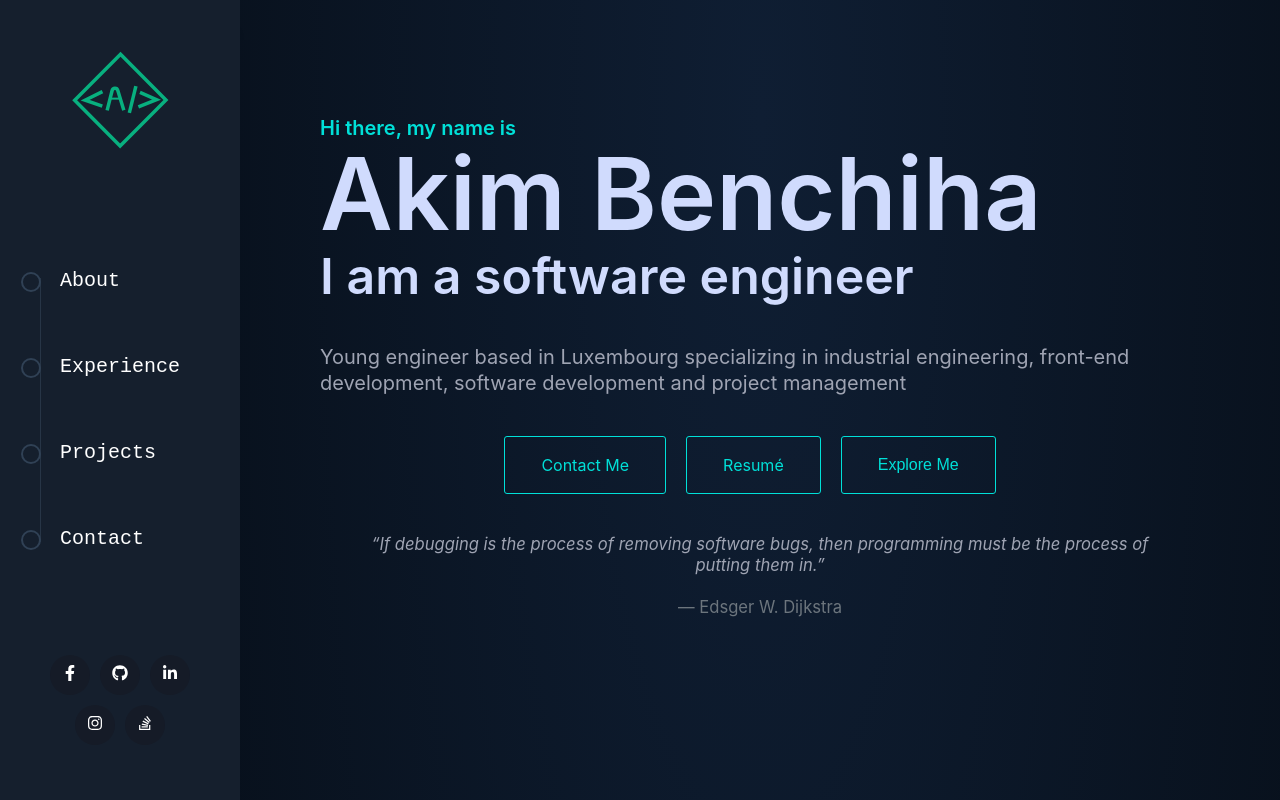
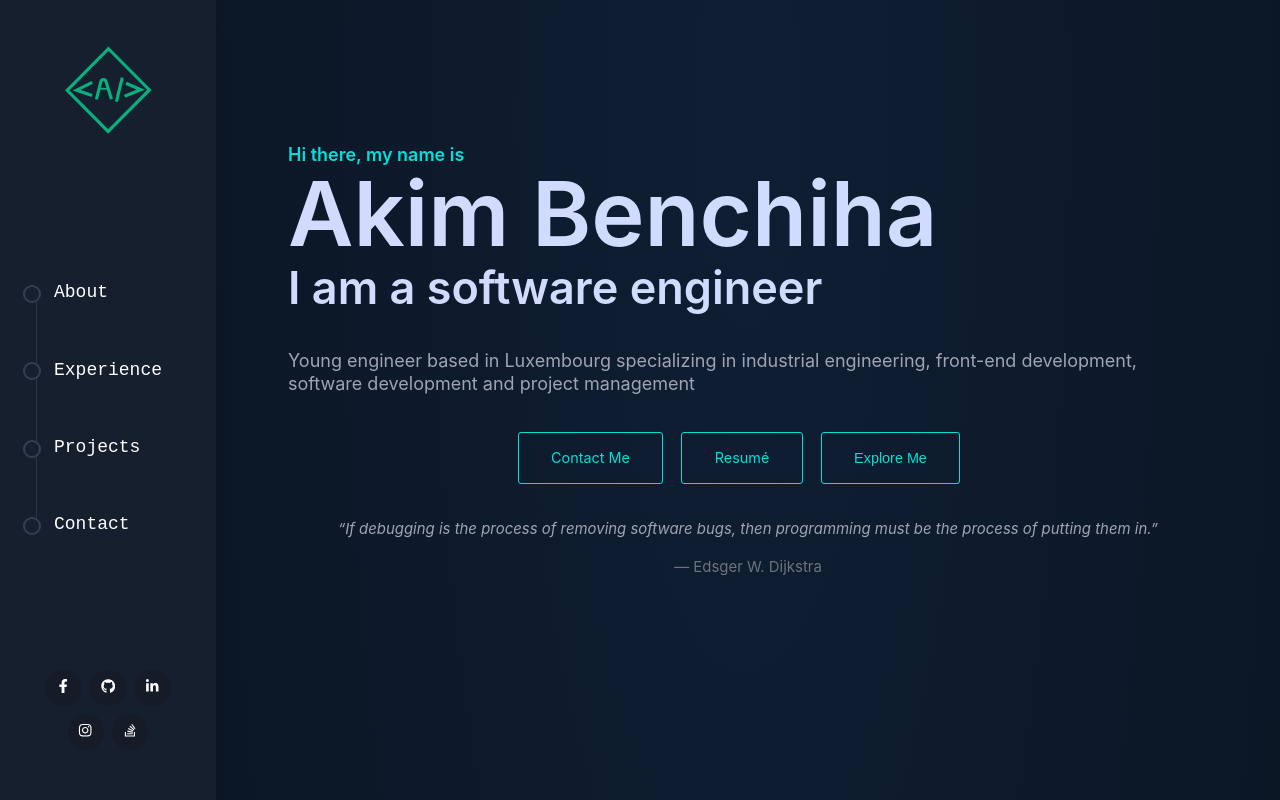
Before and after one commit to Mousticke/portfolio-new, a React (Create React App) app: page / in a window 1280 px wide. Shown: the top 800 px of the page. Built offline with nearby package versions, Linux system fonts and the light colour scheme.

Commit message:
(feature): Add footer component

```diff
--- a/src/App.jsx
+++ b/src/App.jsx
@@ -3,7 +3,7 @@ import styled, { ThemeProvider } from 'styled-components'
 import Helmet from 'react-helmet'
 import { themeDark, themeLight, GlobalStyle, sizes, transitionSection } from '@styles'
 import { SEO, Main, Modal } from '@components'
-import { Navbar, Landing, About, Project, Experience, Contact } from '@domains'
+import { Navbar, Landing, About, Project, Experience, Contact, FooterContainer } from '@domains'
 import { throttle, sr } from '@utils'
 import scrollConfig from '@config/scrollReveal'
 import { ModalProvider } from '@context/modalContext'
@@ -20,7 +20,13 @@ const Wrapper = styled.div`
 `
 const Footer = styled.footer`
   grid-area: footer;
-  flex: 0 0 100%;
+  display: flex;
+  align-items: center;
+  flex-direction: column;
+  height: auto;
+  min-height: 5rem;
+  padding: 1rem;
+  text-align: center;
 `
 
 const Section = styled.section`
@@ -153,7 +159,9 @@ function App() {
               </Section>
             </Main>
 
-            <Footer id='footer'>Hi there.</Footer>
+            <Footer id='footer'>
+              <FooterContainer />
+            </Footer>
           </Wrapper>
         </Container>
       </ModalProvider>
--- a/src/domains/Contact/Contact.jsx
+++ b/src/domains/Contact/Contact.jsx
@@ -32,9 +32,9 @@ function Contact() {
 
       <CSSTransition in={isMounted} classNames='fadeup' timeout={1000} unmountOnExit>
         <p>
-          I am not looking for any new jobs. Nevertheless, you can always contact me via e-mail. My inbox is always open
-          and I am ready for any collaboration or projects. Whether you contact me for an issue, question, comment or
-          just for a greeting, I will try my best to answer you, should the e-mail is not a spam.
+          I am not looking for any new opportunities. Nevertheless, you can always contact me via e-mail. My inbox is
+          always open and I am ready for any collaboration or projects. Whether you contact me for an issue, question,
+          comment or just for a greeting, I will try my best to answer you, should the e-mail is not a spam.
         </p>
       </CSSTransition>
 
--- /dev/null
+++ b/src/domains/Footer/FooterContainer.jsx
@@ -0,0 +1,43 @@
+import React from 'react'
+import styled from 'styled-components'
+import { transitionAll, fonts } from '@styles'
+
+const StyledFooterContainer = styled.div`
+  display: flex;
+  flex-direction: column;
+  line-height: 1;
+  color: ${(props) => props.theme.colors.text.default};
+  font-family: ${fonts.style.footer};
+`
+
+const StyledTextLink = styled.a`
+  font-size: 0.8rem;
+  color: ${(props) => props.theme.colors.link.default};
+  text-decoration: none;
+  text-decoration-skip-ink: auto;
+  cursor: pointer;
+  transition: ${transitionAll};
+
+  &:hover {
+    color: ${(props) => props.theme.colors.link.hover};
+  }
+`
+
+function FooterContainer() {
+  return (
+    <StyledFooterContainer>
+      <StyledTextLink
+        aria-label='Lien github du Portfolio'
+        href='https://github.com/Mousticke/portfolio-new'
+        target='_blank'
+        rel='noreferrer noopener'
+      >
+        <p>Portfolio v1</p>
+        <p>Designed and built by Akim Benchiha</p>
+        <p>React ~ Styled Component</p>
+      </StyledTextLink>
+    </StyledFooterContainer>
+  )
+}
+
+export default FooterContainer
--- a/src/domains/Navbar/NavLinks.jsx
+++ b/src/domains/Navbar/NavLinks.jsx
@@ -68,7 +68,7 @@ const Border = styled.div`
 const Circle = styled.span`
   display: block;
   position: absolute;
-  left: -1.965em;
+  left: -1.73em;
   top: 1.2em;
   border: solid 2px #304155; /*#304155 35e8c6*/
   border-radius: 50%;
--- a/src/domains/index.jsx
+++ b/src/domains/index.jsx
@@ -4,3 +4,4 @@ export { default as About } from './About/About'
 export { default as Experience } from './Experience/Experience'
 export { default as Project } from './Project/Project'
 export { default as Contact } from './Contact/Contact'
+export { default as FooterContainer } from './Footer/FooterContainer'
--- a/src/styles/font.js
+++ b/src/styles/font.js
@@ -4,13 +4,14 @@ const fonts = {
       'Calibre Inconsolata, -apple-system, BlinkMacSystemFont, Segoe UI, Roboto, Helvetica Neue, Arial, Noto Sans, sans-serif, Apple Color Emoji, Segoe UI Emoji, Segoe UI Symbol, Noto Color Emoji',
     monospace: 'SFMono-Regular, Menlo, Monaco, Liberation Mono, Courier New, monospace',
     default: 'Poppins, sans-serif',
+    footer: '"SF Mono","Fira Code","Fira Mono","Roboto Mono",monospace',
     navbar: 'Calibre Inconsolata, monospace',
   },
   size: {
-    root_giant: '20px',
-    root_bigDesktop: '18px',
-    root: '16px',
-    root_small: '14px',
+    root_giant: '18px',
+    root_bigDesktop: '16px',
+    root: '14px',
+    root_small: '12px',
     default: '1rem',
     xs: '0.8rem',
     sm: '0.9rem',
--- a/src/styles/theme.js
+++ b/src/styles/theme.js
@@ -15,7 +15,9 @@ export const themeLight = {
     background: {
       default: '#08121F',
       // section_default: '#0C192A',
-      landing: 'radial-gradient(97.14% 97.14% at 50% 2.86%, #0F1E33 0%, #03070C 98.8%)',
+      // radial-gradient(97.14% 97.14% at 50% 2.86%,#0F1E33 0%,#09111b 98.8%);
+      // radial-gradient(97.14% 97.14% at 50% 2.86%, #0F1E33 0%, #03070C 98.8%)
+      landing: 'radial-gradient(97.14% 97.14% at 50% 2.86%,#0F1E33 0%,#09111b 98.8%)',
     },
     navbar: {
       inner: '#151F2D',
@@ -80,7 +82,7 @@ export const themeDark = {
     background: {
       default: '#08121F',
       // section_default: '#0C192A',
-      landing: 'radial-gradient(97.14% 97.14% at 50% 2.86%, #0F1E33 0%, #03070C 98.8%)',
+      landing: 'radial-gradient(97.14% 97.14% at 50% 2.86%,#0F1E33 0%,#09111b 98.8%)',
     },
     navbar: {
       inner: '#151F2D',
```
